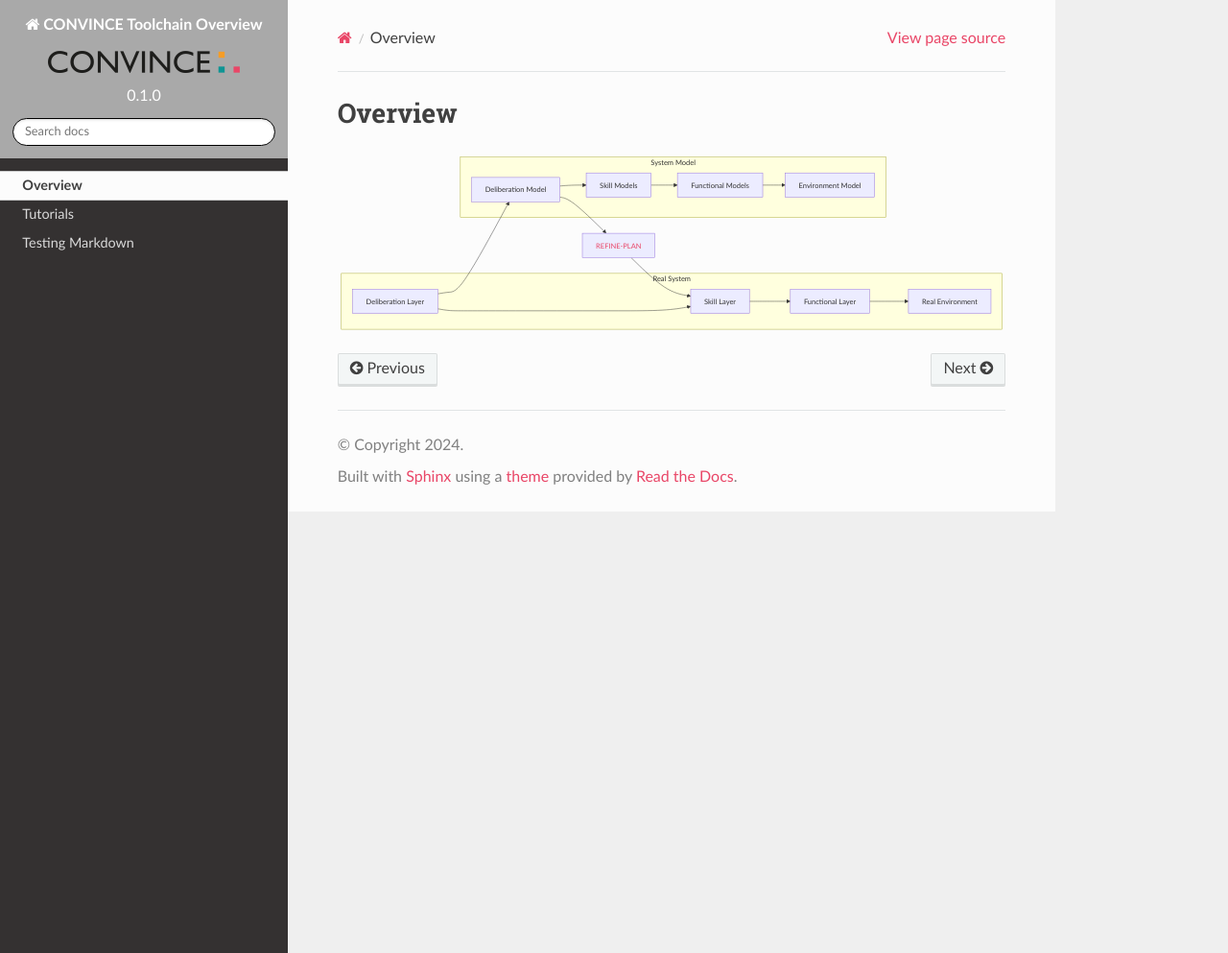
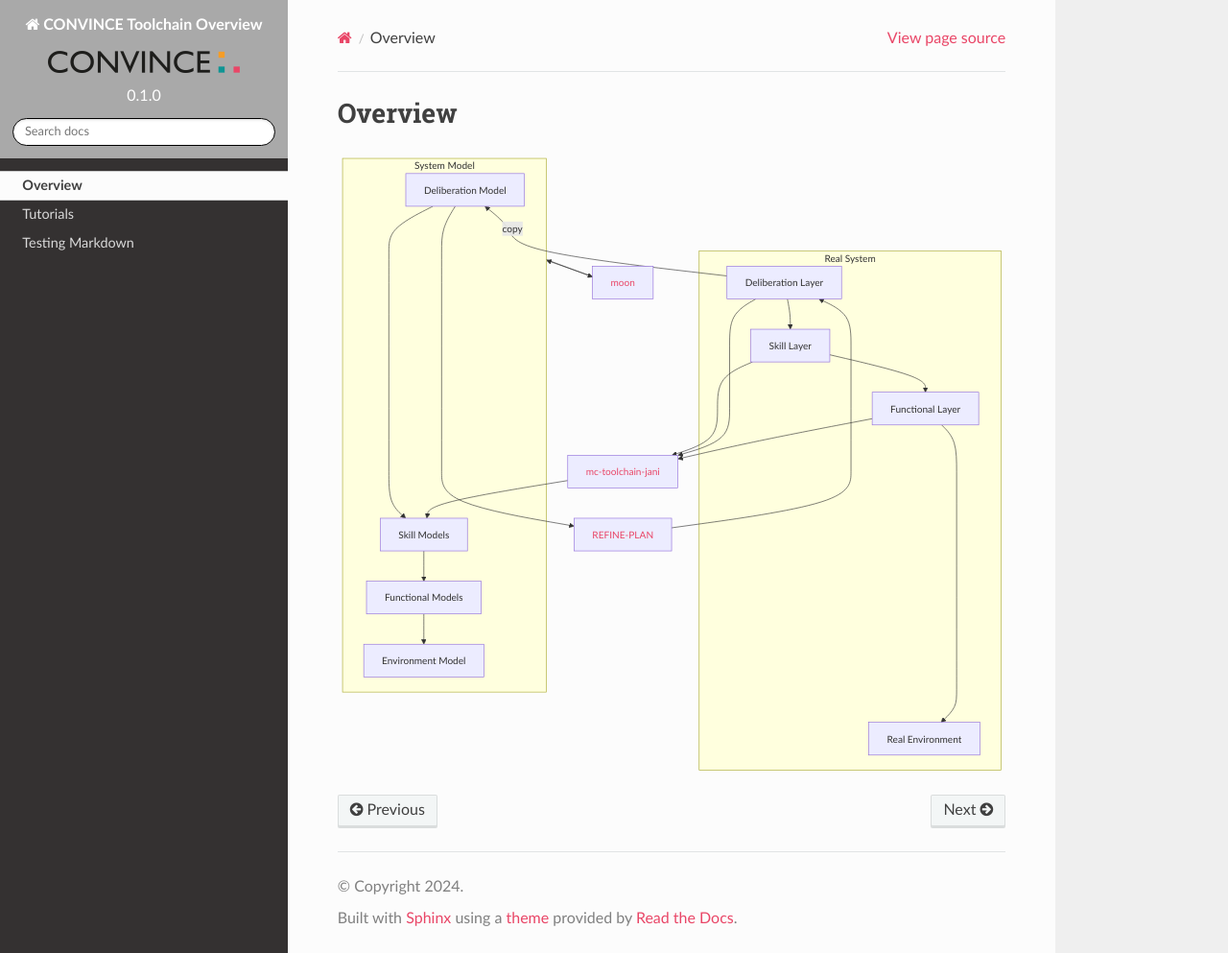
Before and after one commit to convince-project/overview, a Sphinx documentation site: the page built from docs/source/overview.md, in a window 1280 px wide and 993 px high. Shown: the whole window at 96% size. Built offline with Sphinx 7.4.7 and the Read the Docs theme 2.0.0, drawn with Linux system fonts in a browser that asks for light colours; some of the changed lines change nothing that is shown.

Commit message:
overview picture experiments
Signed-off-by: Christian Henkel <christian.henkel2@de.bosch.com>

````diff
--- a/docs/source/overview.md
+++ b/docs/source/overview.md
@@ -1,24 +1,42 @@
 # Overview
 
 ```{mermaid}
-flowchart LR
-  subgraph Real System
-    direction TB
+flowchart TB
+  m ~~~ r
+
+  mdelib ~~~ rdelib
+  mskill ~~~ rskill
+  mfunc ~~~ rfunc
+  menv ~~~ renv
+
+  subgraph r[Real System]
     rdelib[Deliberation Layer] --> rskill[Skill Layer]
     rskill --> rfunc[Functional Layer]
     rfunc --> renv[Real Environment]
   end
 
-  rdelib --> mdelib
-
-  subgraph System Model
-    direction TB
+  subgraph m[System Model]
     mdelib[Deliberation Model] --> mskill[Skill Models]
     mskill --> mfunc[Functional Models]
     mfunc --> menv[Environment Model]
   end
 
+  rdelib -- copy --> mdelib
+
+  rskill --> mc-toolchain-jani[<a href="http://github.com/convince-project/mc-toolchain-jani">mc-toolchain-jani<a/>]
+   --> mskill
+  rdelib --> mc-toolchain-jani
+  rfunc --> mc-toolchain-jani
+  mc-toolchain-jani
+
+  m --> moon[<a href="http://github.com/convince-project/moon">moon<a/>]
+   --> m
+
   mdelib --> REFINE-PLAN[<a href="http://github.com/convince-project/refine-plan">REFINE-PLAN<a/>]
-  REFINE-PLAN --> rskill
+  REFINE-PLAN --> rdelib
+
+  mc-toolchain-jani ~~~ REFINE-PLAN
+
 
 ```
+<!-- There is a bug in mermaid that causes issues here https://github.com/mermaid-js/mermaid/issues/2509 -->
````
